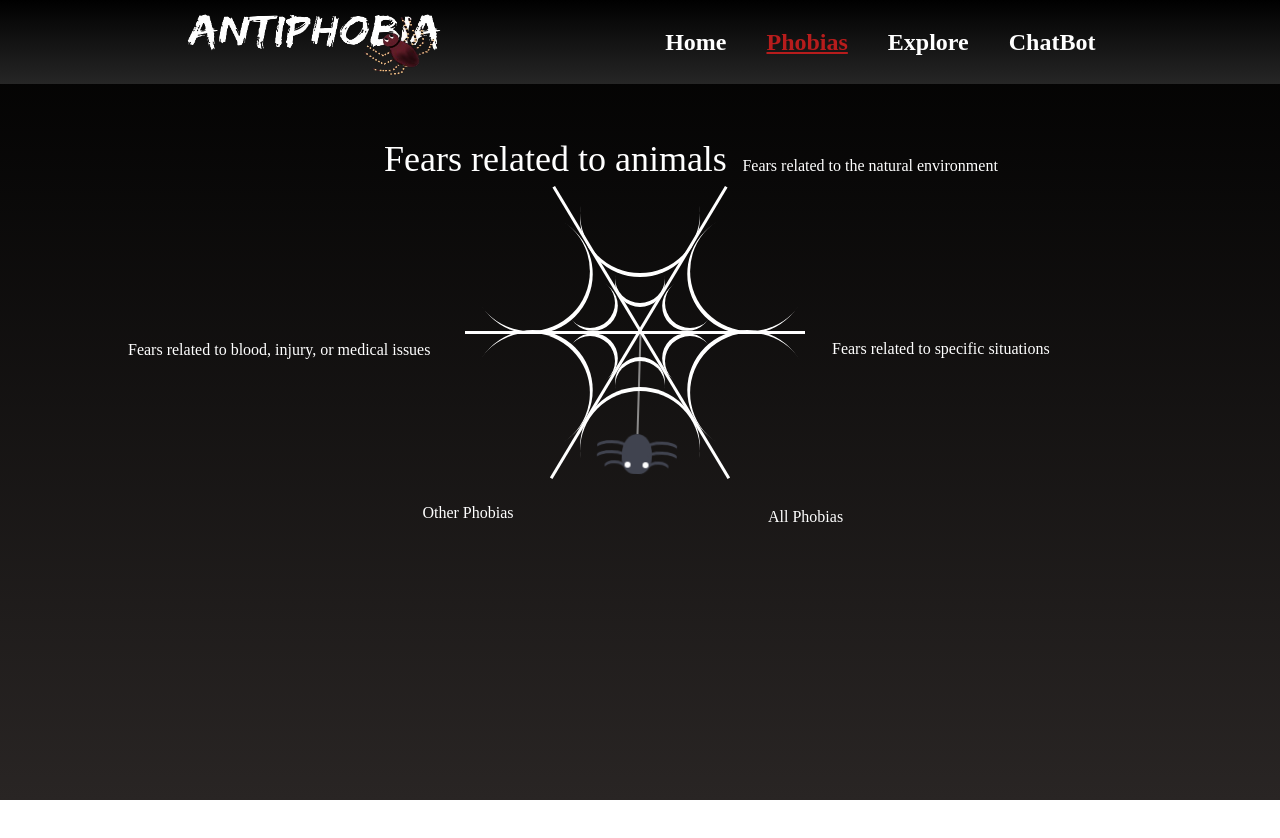
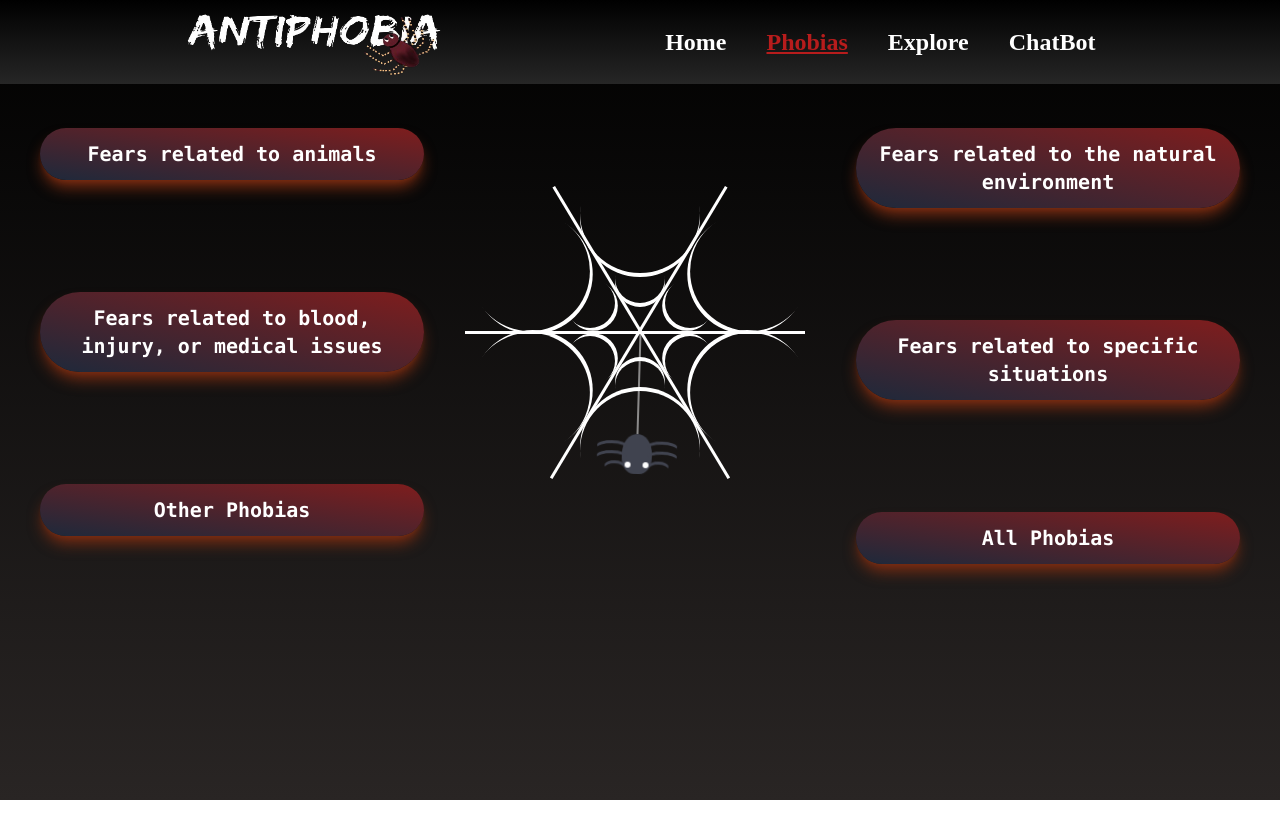
Before and after one commit to KeplerInCoding/AntiPhobia, a React (Create React App) app: page /phobias in a window 1280 px wide. Shown: the top 838 px of the page. Before the commit the page ends 800 px from the top, so only its background shows below. Built offline with nearby package versions, Linux system fonts and the light colour scheme.

Commit message:
phobias page

```diff
--- a/src/pages/Phobias.js
+++ b/src/pages/Phobias.js
@@ -25,15 +25,21 @@ const Phobias = () => {
           </div>
         </div>
 
-        <div className='relative top-[-450px] left-[30%] text-4xl'>Fears related to animals</div>
-        <div className='relative top-[-475px] left-[58%]'>Fears related to the natural environment</div>
-        <div className='relative top-[-315px] left-[10%]'>Fears related to blood, injury, or medical issues</div>
-        <div className='relative top-[-340px] left-[65%]'>Fears related to specific situations</div>
-        <div className='relative top-[-200px] left-[33%]'>Other Phobias</div>
-        <div className='relative top-[-220px] left-[60%]'>All Phobias</div>
+</body>
 
+        <div className='w-screen h-screen absolute flex place-content-between top-32 '>
+          <div className='flex gap-28 flex-col ml-10'>
+            <div className=' bg-gradient-to-tr from-slate-800 text-center font-mono text-xl rounded-full shadow-lg shadow-orange-900 hover:scale-125 hover:shadow-xl hover:shadow-orange-800 font-extrabold to-red-900 p-3 w-96 duration-200'>Fears related to animals</div>
+            <div className=' bg-gradient-to-tr from-slate-800 text-center font-mono text-xl rounded-full shadow-lg shadow-orange-900 hover:scale-125 hover:shadow-xl hover:shadow-orange-800 font-extrabold to-red-900 p-3 w-96 duration-200'>Fears related to blood, injury, or medical issues</div>
+            <div className=' bg-gradient-to-tr from-slate-800 text-center font-mono text-xl rounded-full shadow-lg shadow-orange-900 hover:scale-125 hover:shadow-xl hover:shadow-orange-800 font-extrabold to-red-900 p-3 w-96 duration-200'>Other Phobias</div>
+          </div>
 
-</body>
+          <div className='flex gap-28 flex-col mr-10'>
+            <div className=' bg-gradient-to-tr from-slate-800 text-center font-mono text-xl rounded-full shadow-lg shadow-orange-900 hover:scale-125 hover:shadow-xl hover:shadow-orange-800 font-extrabold to-red-900 p-3 w-96 duration-200'>Fears related to the natural environment</div>
+            <div className=' bg-gradient-to-tr from-slate-800 text-center font-mono text-xl rounded-full shadow-lg shadow-orange-900 hover:scale-125 hover:shadow-xl hover:shadow-orange-800 font-extrabold to-red-900 p-3 w-96 duration-200'>Fears related to specific situations</div>
+            <div className=' bg-gradient-to-tr from-slate-800 text-center font-mono text-xl rounded-full shadow-lg shadow-orange-900 hover:scale-125 hover:shadow-xl hover:shadow-orange-800 font-extrabold to-red-900 p-3 w-96 duration-200'>All Phobias</div>
+          </div>
+        </div>
 
     </div>
   )
```
